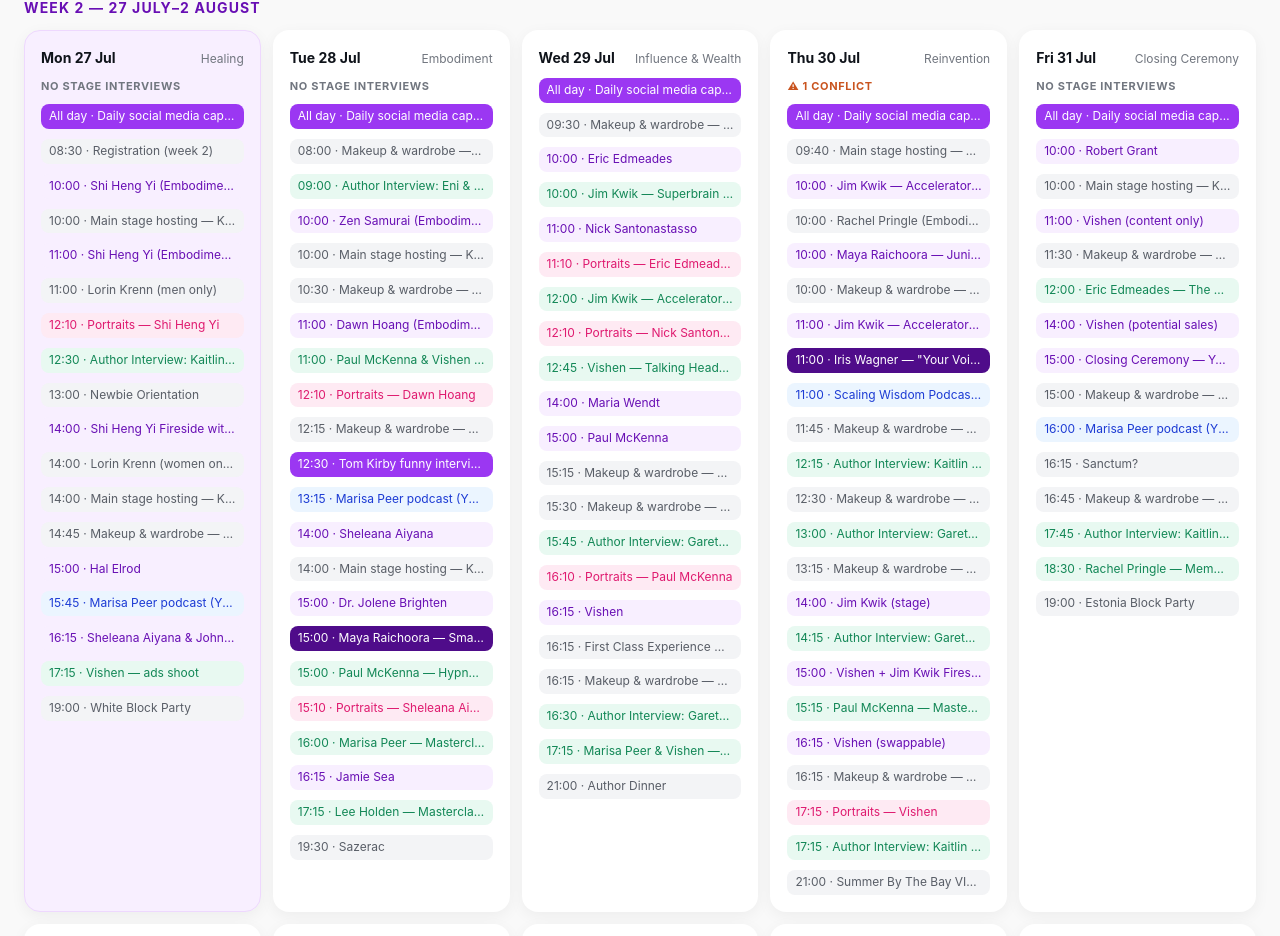
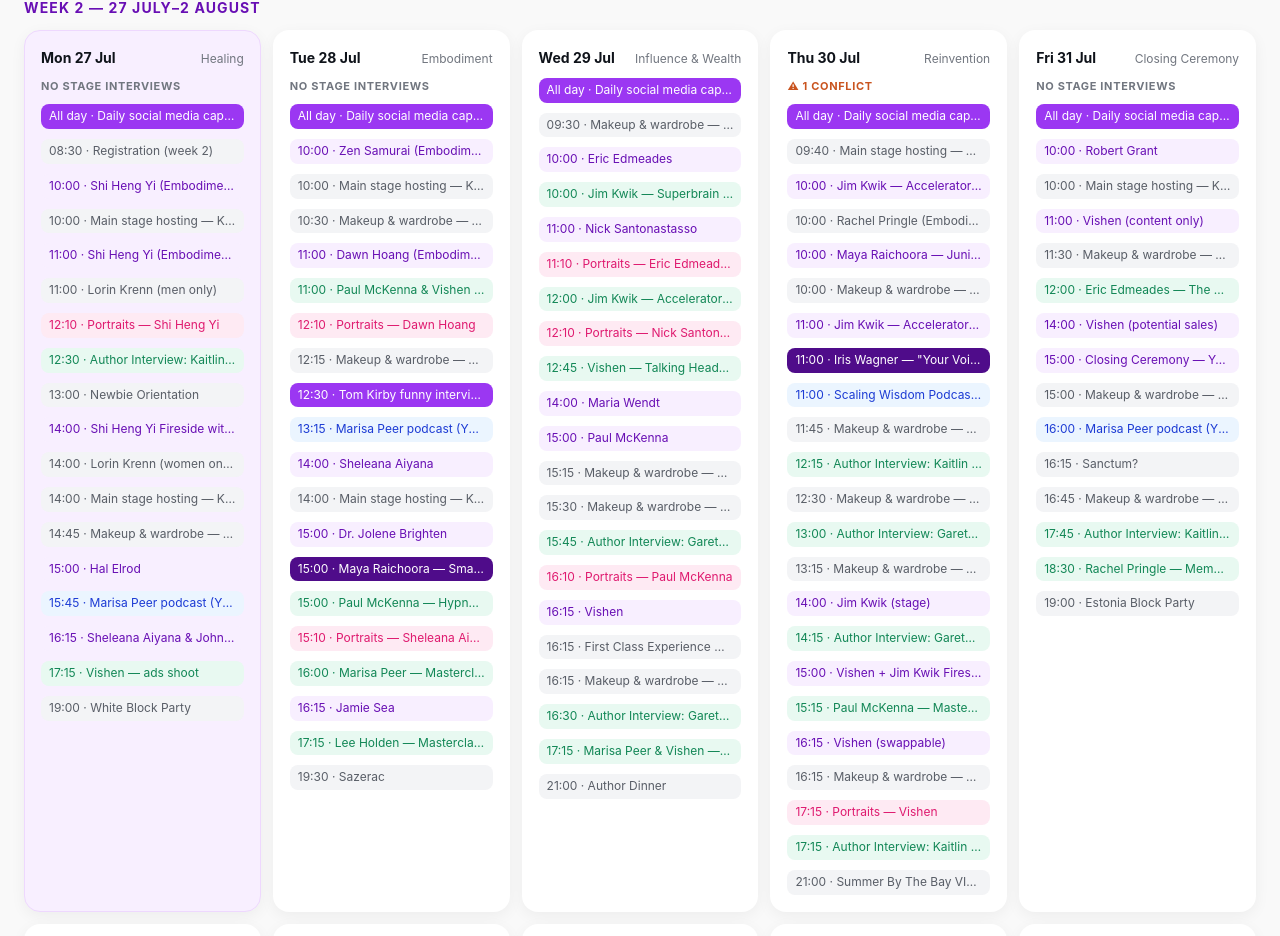
Before and after one commit to garethwinter-cpu/mindvalley-u-production, a React (Vite) app: page / in a window 1280 px wide. Shown: the part 1779-2715 px from the top of the page. Built offline with nearby package versions, Linux system fonts and the light colour scheme; a web font is replaced by a local one.

Commit message:
Remove Eni × Sheleana author interview — Sheleana can't make it
Co-Authored-By: Claude Opus 4.8 <noreply@anthropic.com>

```diff
--- a/src/data/productions.ts
+++ b/src/data/productions.ts
@@ -602,23 +602,9 @@ export const PRODUCTION_EVENTS: ScheduleEvent[] = [
     authorConfirmed: true,
     notes: 'TIME-SENSITIVE — must be captured on the 28th (launch deadline), so it stays here while the non-urgent masterclass assets move to the 30th. Kept at 15:00–16:00 to give Paul a voice rest after his masterclass (now ends 12:00, so ~3h rest) — deliberately NOT pulled forward with the other 16 Jul optimisation for exactly this reason. Just this one short 1h block on top of a masterclass that is largely Trance-Audio-driven (light on his live voice), so the 28th is no longer a full talking day. Solves Paul\'s voice-stamina concern (email 14 Jul).',
   },
-  {
-    id: 'int-sheleana',
-    date: '2026-07-28',
-    start: '09:00',
-    end: '09:45',
-    title: 'Author Interview: Eni & Sheleana Aiyana',
-    type: 'production',
-    location: STUDIO,
-    speakers: ['sheleana-aiyana', 'eni'],
-    crew: UNIT2,
-    director: 'gareth',
-    cameraOps: CAMERA_CREW,
-    priority: 5,
-    status: 'confirmed',
-    notes:
-      'CONFIRMED (13 Jul) — Sheleana takes the 9-9:45am slot. Per Kaitlin (14 Jul): Sheleana prefers MORNINGS, not too late in the afternoon, and departs 29 Jul, so this morning slot on her talk day is ideal. Deliberately the morning OF her 2pm stage talk so her hair and makeup carry through the day (glam once, touch up before the talk). It is the only studio morning window that day — McKenna\'s masterclass ties up the crew 10am-1pm. Eni interviews (feminine-energy call). ACTION: author relations to confirm with Sheleana she is happy doing the 9am interview the morning of her talk (per Kaitlin).',
-  },
+  // Author Interview: Eni & Sheleana Aiyana (int-sheleana, Tue 28 09:00–09:45) —
+  // REMOVED (Gareth, 27 Jul): Sheleana can't make it. Her Tue 28 Main Stage talk
+  // (jul28-sheleana) and 27 Jul stage session are the event's and are untouched.
   {
     id: 'pod-marisa-own-3',
     date: '2026-07-28',
```
